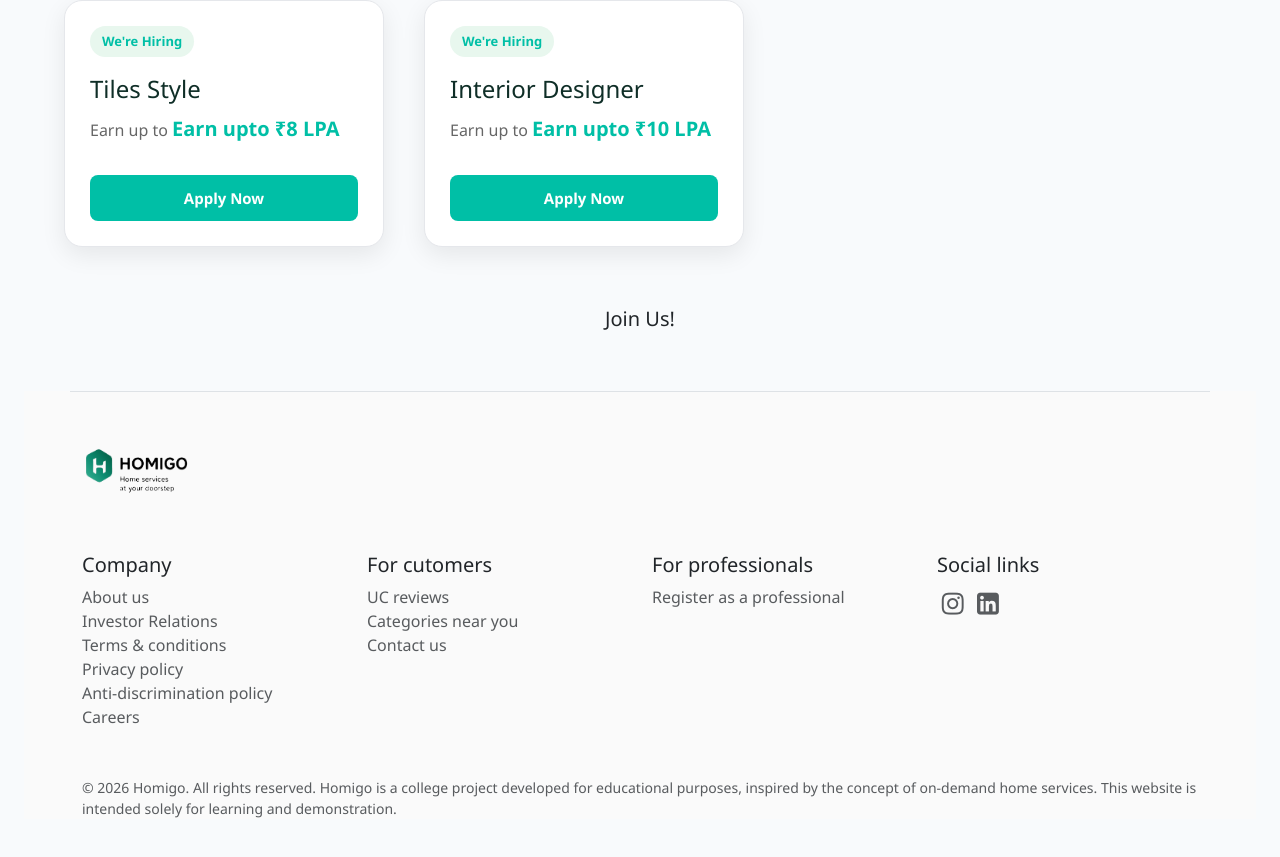
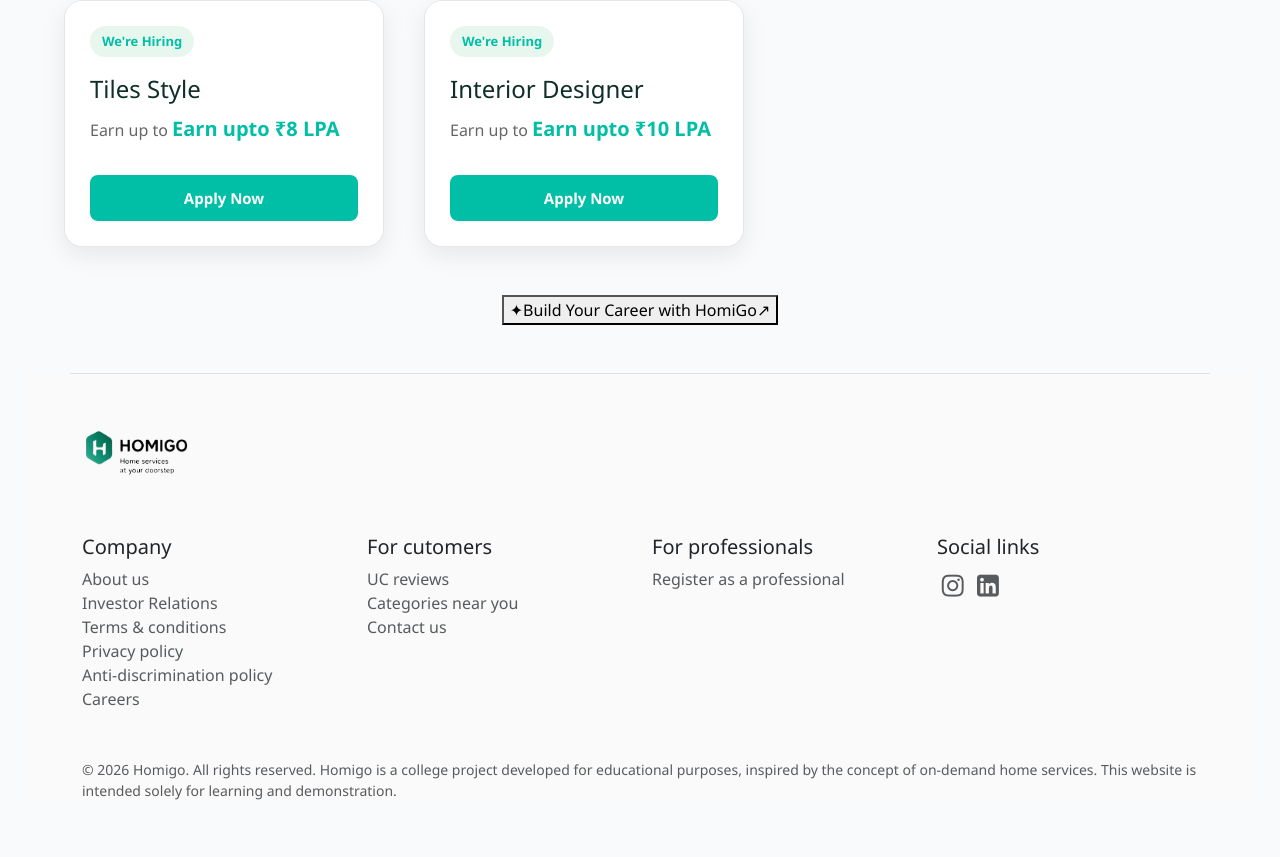
Before and after one commit to Oilia-basu/HomiGo, a React (Vite) app in the folder frontend/: page /careers in a window 1280 px wide. Shown: the part 862-1719 px from the top of the page. Built offline with nearby package versions, Linux system fonts and the light colour scheme.

Commit message:
Update Careers page Join Us button  design

```diff
--- a/frontend/src/landing_Page/careers/CareersPage.jsx
+++ b/frontend/src/landing_Page/careers/CareersPage.jsx
@@ -1,6 +1,7 @@
 import ServiceProviderPage from "../serviceprovider/ServiceProviderPage";
 import HiringCard from "./HiringCard";
 import { Link} from "react-router-dom";
+import './CareersPage.css';
 
 function CareersPage() {
 
@@ -42,13 +43,15 @@
                 position={"Interior Designer"}
                 salary={"Earn upto ₹10 LPA"}
             />
-            <div class="d-flex justify-content-center mt-5">
-                <Link to="/provider">
-                    <button className="btn  btn-lg ">
-                        Join Us!
-                    </button>
-                </Link>
-            </div>
+<div className="d-flex justify-content-center mt-5">
+        <Link to="/provider" className="career-link">
+        <button className="career-btn">
+            <span className="career-spark">✦</span>
+            <span>Build Your Career with HomiGo</span>
+            <span className="career-arrow">↗</span>
+        </button>
+    </Link>
+</div>
         </>
     );
 }
```
Also changed, not shown: frontend/src/landing_Page/careers/CareersPage.css (added).
